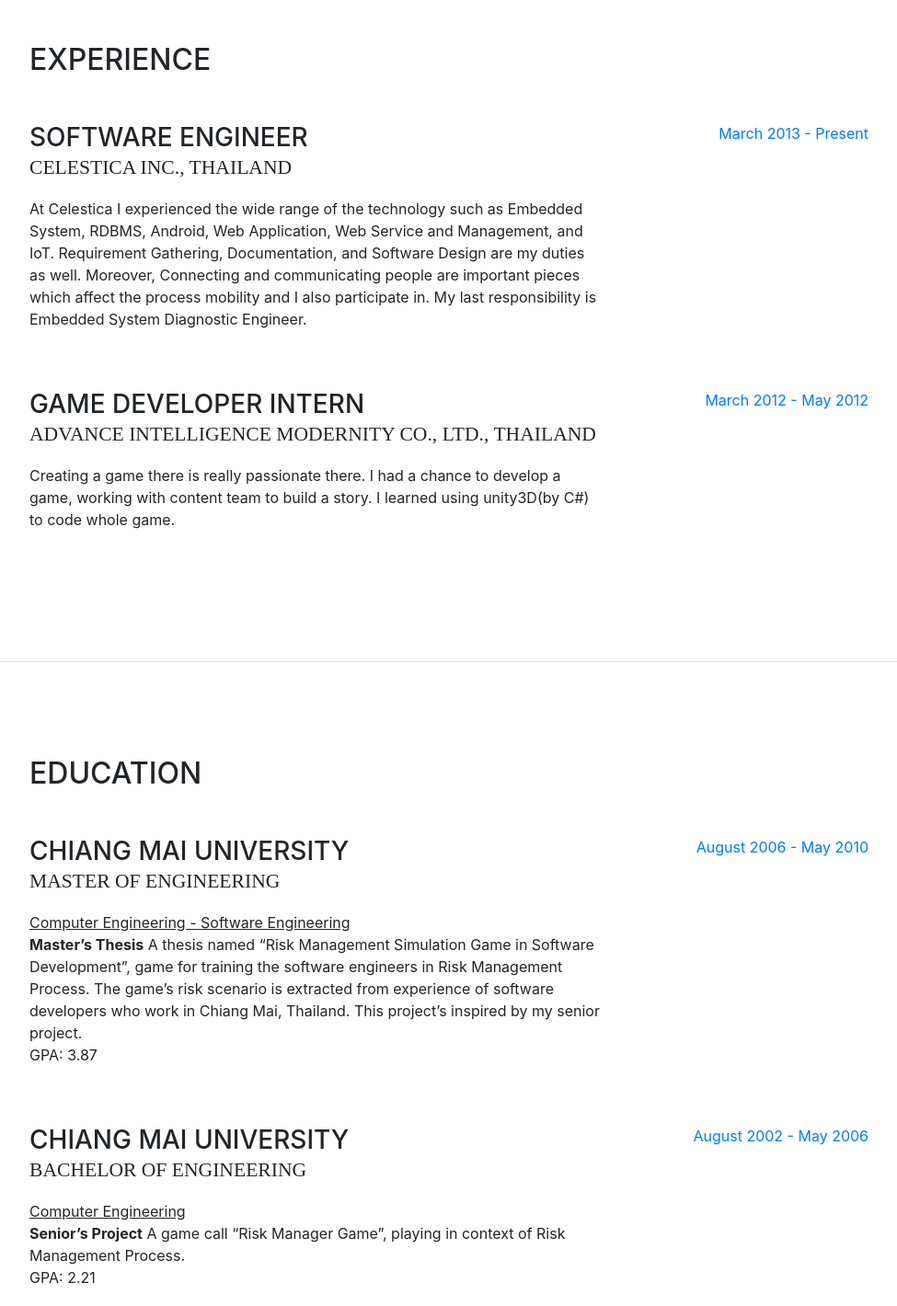
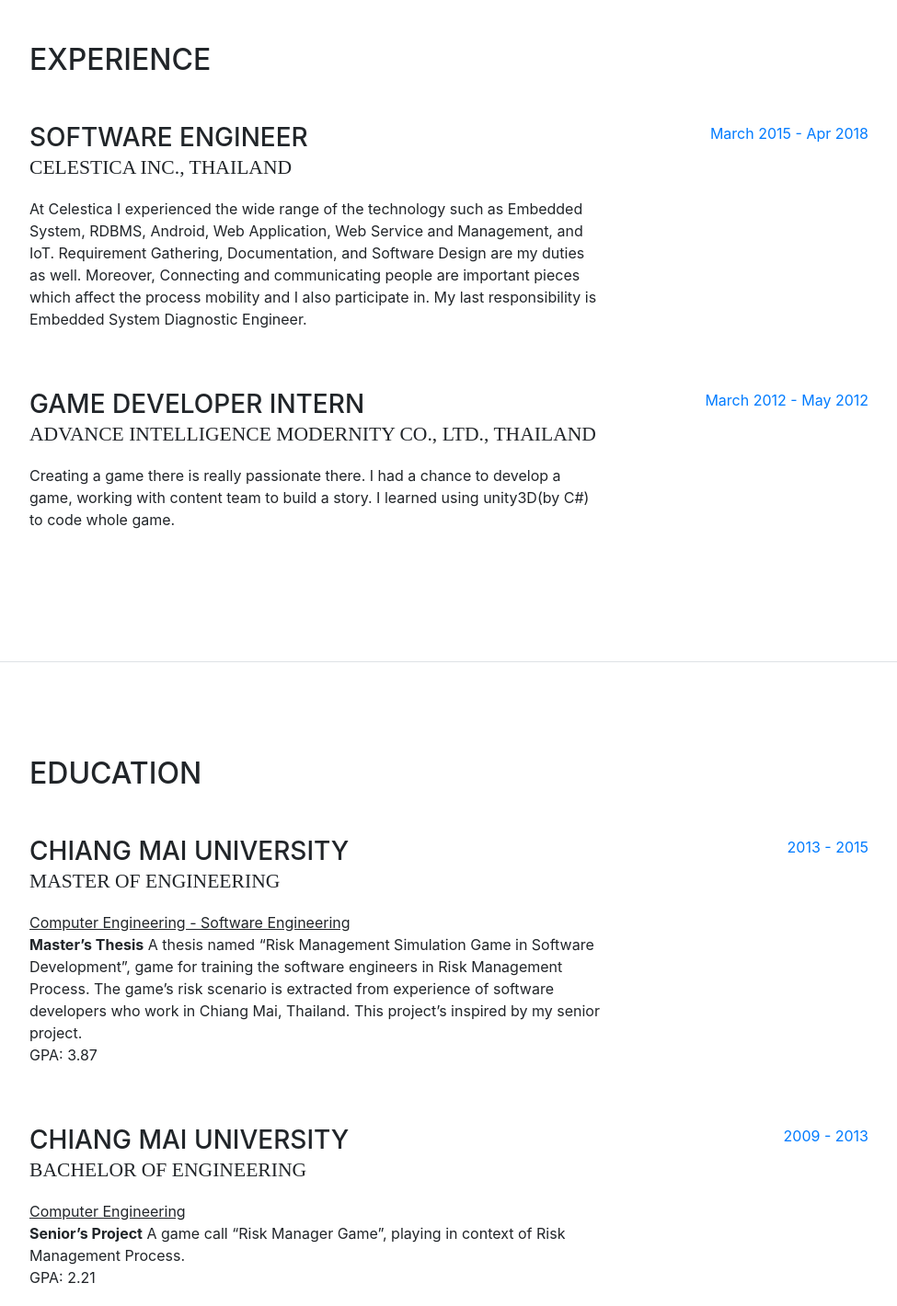
Before and after one commit to Pontagun/pontagun.github.io, a website with bundled scripts: page index.html in a window 1280 px wide. Shown: the part 880-2300 px from the top of the page at 92% size, without its empty margins (288-1263 px from the left). Built offline with nearby package versions, Linux system fonts and the light colour scheme; a web font is replaced by a local one.

Commit message:
Correct year of each section

```diff
--- a/index.html
+++ b/index.html
@@ -144,7 +144,7 @@
               and I also participate in. My last responsibility is Embedded System Diagnostic Engineer.</p>
           </div>
           <div class="resume-date text-md-right">
-            <span class="text-primary">March 2013 - Present</span>
+            <span class="text-primary">March 2015 - Apr 2018</span>
           </div>
         </div>
 
@@ -181,7 +181,7 @@
             <p>GPA: 3.87</p>
           </div>
           <div class="resume-date text-md-right">
-            <span class="text-primary">August 2006 - May 2010</span>
+            <span class="text-primary">2013 - 2015</span>
           </div>
         </div>
 
@@ -196,7 +196,7 @@
             <p>GPA: 2.21</p>
           </div>
           <div class="resume-date text-md-right">
-            <span class="text-primary">August 2002 - May 2006</span>
+            <span class="text-primary">2009 - 2013</span>
           </div>
         </div>
 
```
